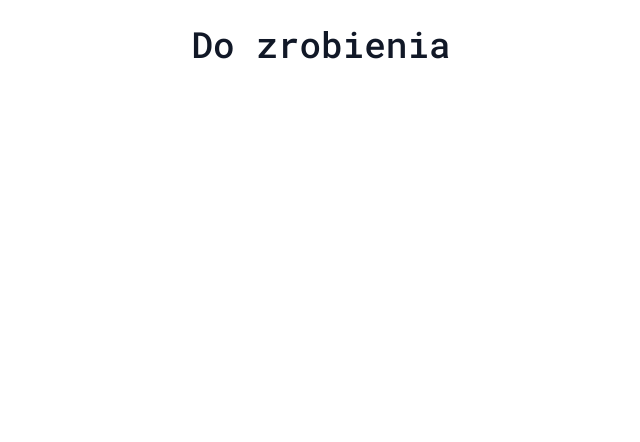
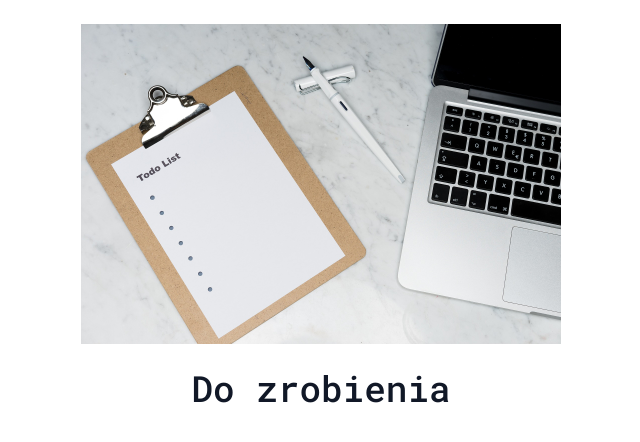
Before and after one commit to ewkaw/next, a Next.js app: page / in a window 1280 px wide. Shown: the top 442 px of the page, without its empty margins (319-959 px from the left). Built offline with nearby package versions, Linux system fonts and the light colour scheme.

Commit message:
next images

```diff
--- a/app/page.js
+++ b/app/page.js
@@ -1,6 +1,38 @@
+import Image from "next/image";
+
 export default function Home() {
   return (
-    <main className="flex min-h-screen flex-col items-center justify-between p-6">
+    <main className="min-h-screen p-6 text-center">
+
+      {/* w HTMLowym img zdjecie bedzie zaladowane pomimo tego, ze w CSS jest ukryte  */}
+      {/* hidden -> ukryj, md:block -> wysiwetlaj blokowo od breakpointu md */}
+      {/* <img src="/todo.jpg" alt="App logo" width={480} height={320} className="hidden md:block mx-auto" /> */}
+
+      {/* w nextowym Image zdjecie NIE bedzie zaladowane, bo w CSS jest ukryte  */}
+      {/* Dopiero pokaze sie i pobierze od rozmiaru md */}
+      {/* <Image src="/todo.jpg" alt="App logo" width={480} height={320} className="hidden md:block mx-auto" /> */}
+
+
+      {/* Symyluje dluga tresc strony */}
+      {/* <div className="h-screen"></div>
+      <div className="h-screen"></div>
+      <div className="h-screen"></div>
+      <div className="h-screen"></div> */}
+
+      {/* <img /> pobierze zdjecie pomimo tego, ze jest gdzies na samym dole strony i uzytkowink go nie widzi */}
+      {/* <img src="/todo.jpg" alt="App logo" width={480} height={320} className="mx-auto" /> */}
+      {/* <Image /> NIE pobierze zdjecia bo, jest ono gdzies na samym dole strony i uzytkowink go nie widzi */}
+      {/* Bedzie pobrane dopiero, kiedy uytkownik sie do niego odpowiednio blisko zblizy */}
+      {/* <Image src="/todo.jpg" alt="App logo" width={480} height={320} className="mx-auto" /> */}
+
+      {/*  Przyklad z wypelnieniem rodzica */}
+      {/* <div className="relative w-40 h-40">
+        <Image src="/todo.jpg" alt="App logo" fill={true} />
+      </div> */}
+
+      <Image src="/todo.jpg" alt="App logo" width={480} height={320} className="mx-auto mb-6" />
+
+
       <h1 className="text-4xl font-medium text-gray-900">Do zrobienia</h1>
     </main>
   )
```
Also changed, not shown: public/todo.jpg (added).
